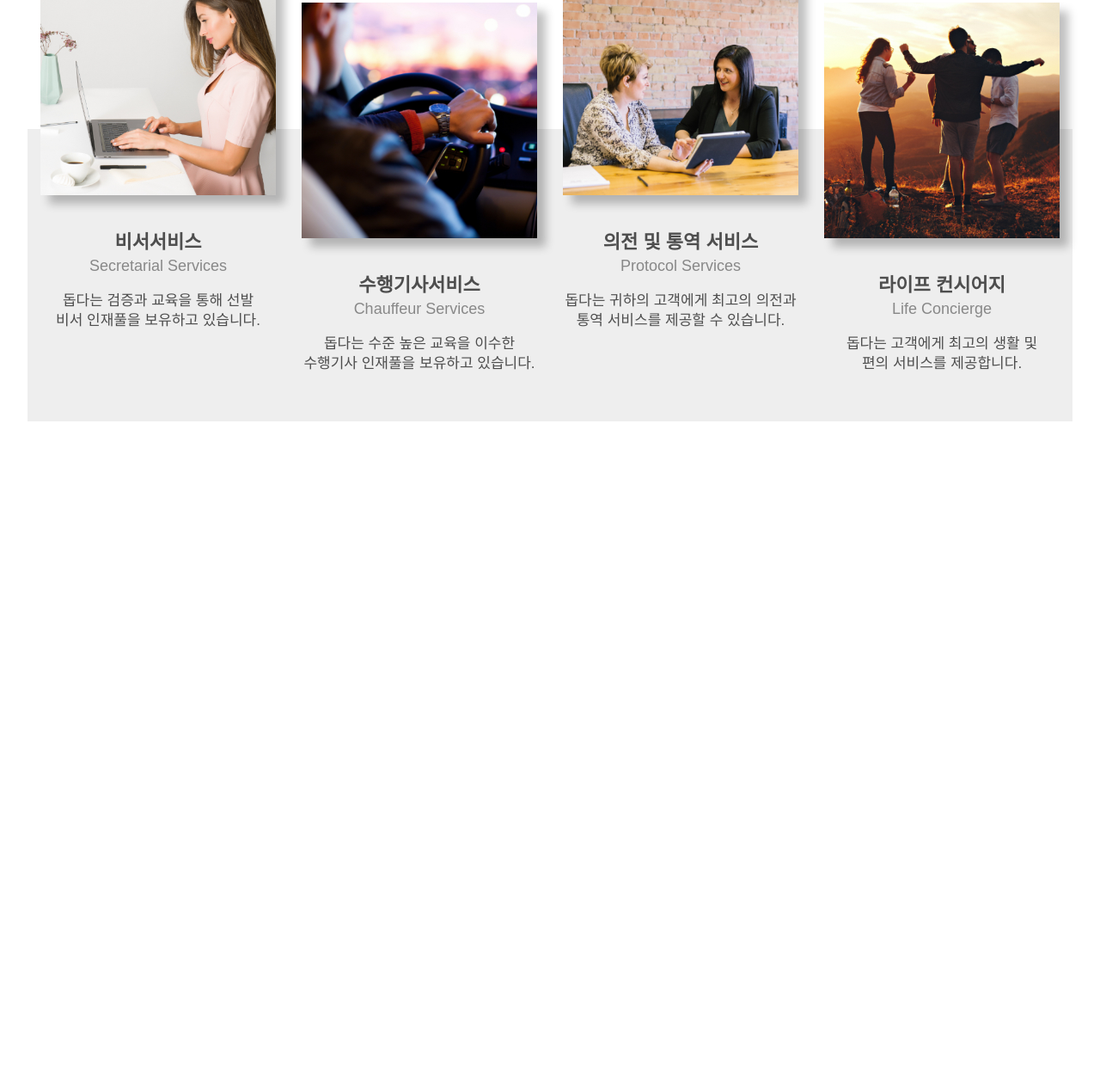
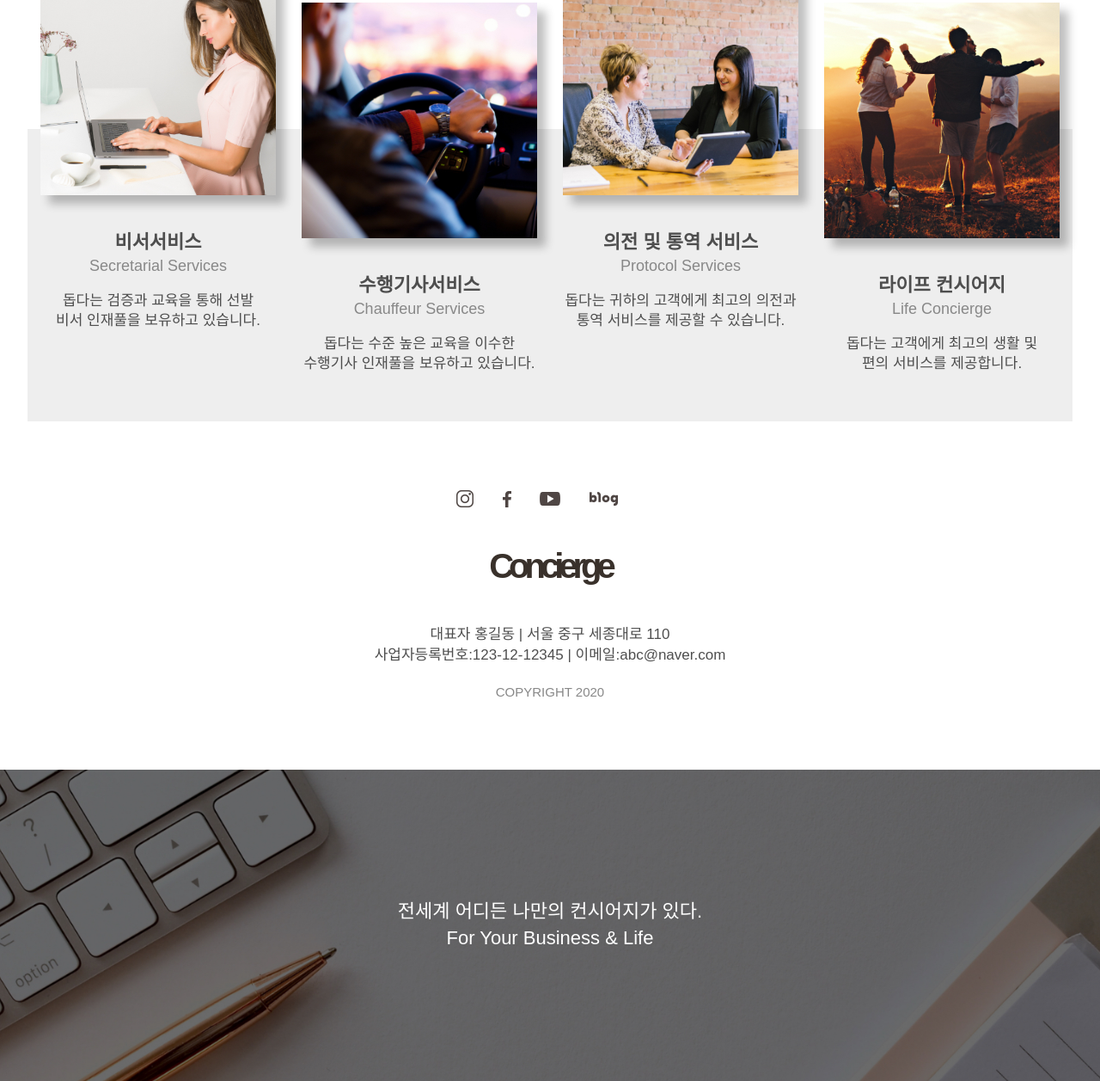
Before and after one commit to ParkDajeong/dopda, a plain HTML site: page index.html in a window 1280 px wide. Shown: the part 2689-3946 px from the top of the page at 86% size. Before the commit the page ends 3179 px from the top, so only its background shows below. Drawn offline with Linux system fonts and the light colour scheme; a web font is replaced by a local one.

Commit message:
footer 구현

```diff
--- a/css/main.css
+++ b/css/main.css
@@ -567,6 +567,51 @@ section.global ul li a p {
   font-size: 17px;
 }
 
+/* footer */
+footer {
+  padding: 80px 0 0;
+  text-align: center;
+}
+
+footer .sns a {
+  display: inline-block;
+  margin-right: 30px;
+}
+
+footer .footer-logo {
+  margin: 40px 0;
+  color: #39312b;
+  font-size: 40px;
+  font-weight: 900;
+  letter-spacing: -6px;
+}
+
+footer .company-info {
+  font-size: 17px;
+  line-height: 1.4;
+}
+
+footer .company-info span {
+  display: block;
+  margin-top: 20px;
+  color: #888;
+  font-size: 15px;
+  font-weight: 100;
+}
+
+footer .box {
+  background: url(../img/bottom_bg.jpg) no-repeat center/cover;
+  padding: 150px 0;
+  margin-top: 80px;
+}
+
+footer .box p {
+  color: #fff;
+  font-size: 22px;
+  font-weight: normal;
+  animation: slide-up 1s;
+}
+
 /* animation */
 @keyframes mask {
   0%, 50% {
--- a/index.html
+++ b/index.html
@@ -192,6 +192,27 @@
         </li>
       </ul>
     </section>
+    <!-- footer -->
+    <footer>
+      <div class="sns">
+        <a href="#"><img src="./img/instagram.png" alt=""></a>
+        <a href="#"><img src="./img/facebook.png" alt=""></a>
+        <a href="#"><img src="./img/youtube.png" alt=""></a>
+        <a href="#"><img src="./img/blog.png" alt=""></a>
+      </div>
+      <h2 class="footer-logo">Concierge</h2>
+      <p class="company-info">
+        대표자 홍길동 | 서울 중구 세종대로 110<br>
+        사업자등록번호:123-12-12345 | 이메일:abc@naver.com<br>
+        <span>COPYRIGHT 2020</span>
+      </p>
+      <div class="box">
+        <p>
+          전세계 어디든 나만의 컨시어지가 있다.<br>
+          For Your Business & Life
+        </p>
+      </div>
+    </footer>
   </div>
 </body>
 </html>
```
Also changed, not shown: img/youtube.png (added).
